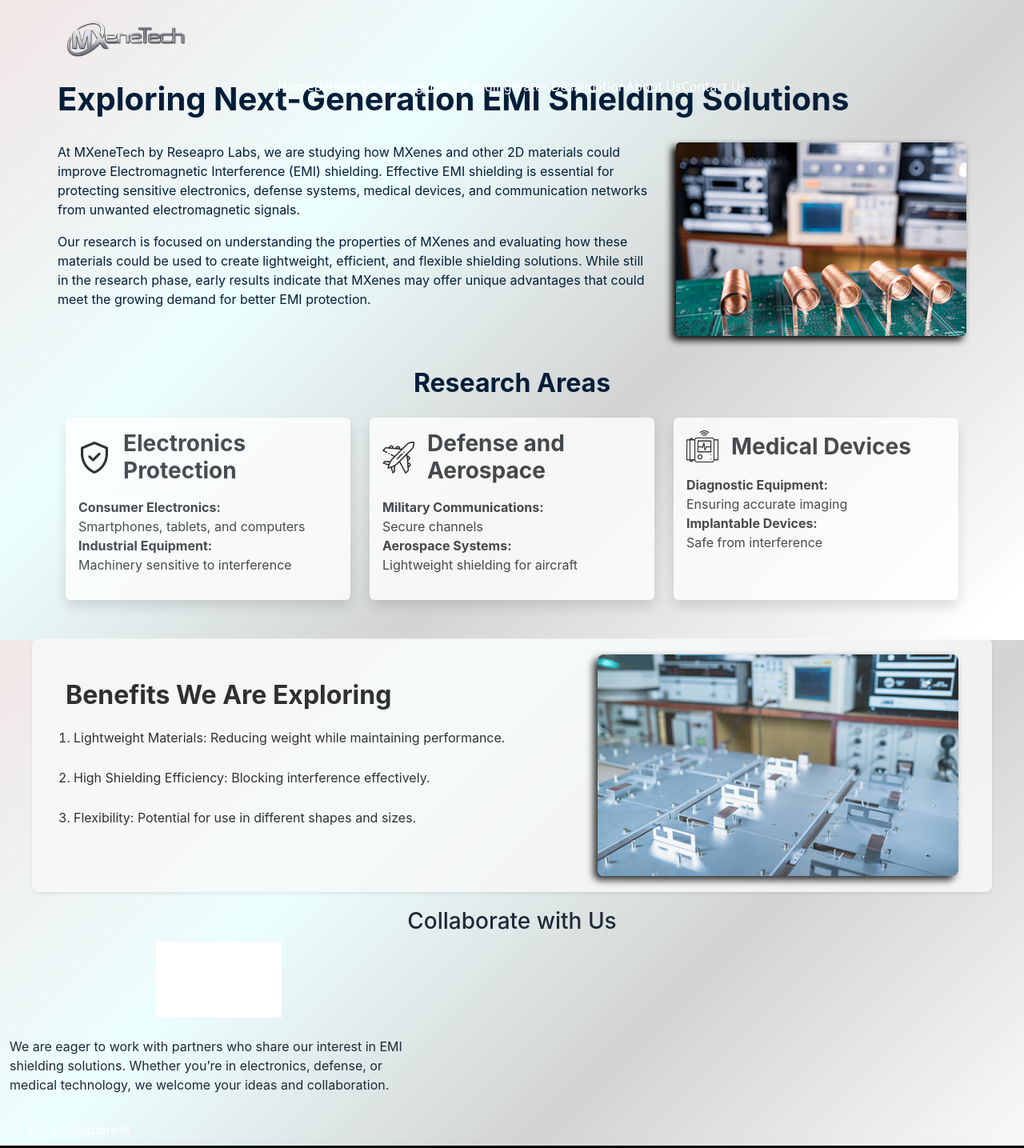
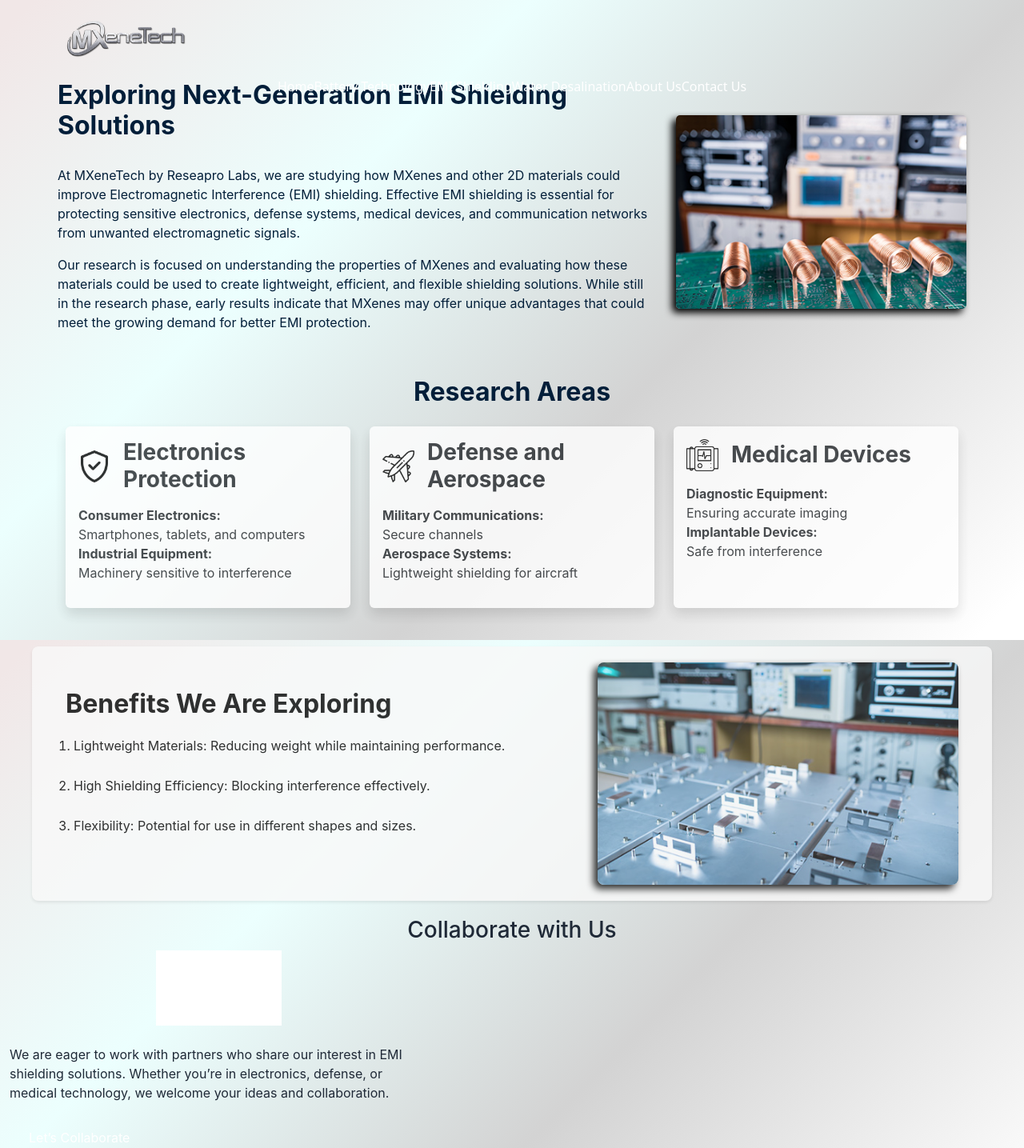
Before and after one commit to Biswao/mxene, a Next.js app: page /pages/EMIShielding in a window 1280 px wide. Shown: the top 1435 px of the page at 80% size. Built offline with nearby package versions, Linux system fonts and the light colour scheme; grey boxes are pictures that could not be loaded.

Commit message:
have updated the the why choose section position problem

```diff
--- a/src/app/pages/EMIShielding/page.js
+++ b/src/app/pages/EMIShielding/page.js
@@ -17,11 +17,17 @@ const EMIShieldingPage = () => {
       <div className="emi-page" style={{ paddingTop: "60px" }}>
         <section className="emi-introduction">
           <div className="container-fluid">
-            <h1 style={{ color: "#021E39", marginBottom: "30px",fontWeight:"bold"}}>
-              Exploring Next-Generation EMI Shielding Solutions
-            </h1>
             <div className="row">
               <div className="col-lg-8">
+                <h2
+                  style={{
+                    color: "#021E39",
+                    marginBottom: "30px",
+                    fontWeight: "bold",
+                  }}
+                >
+                  Exploring Next-Generation EMI Shielding Solutions
+                </h2>
                 <p style={{ color: "#021E39", fontSize: "1.0rem" }}>
                   At MXeneTech by Reseapro Labs, we are studying how MXenes and
                   other 2D materials could improve Electromagnetic Interference
@@ -40,11 +46,14 @@ const EMIShieldingPage = () => {
                 </p>
               </div>
 
-              <div className="col-lg-4">
+              <div className="col-lg-4" style={{display:"flex" , justifyContent:'center' , alignItems:'center'}}>
                 <img
                   src="/assets/Emi shielding.jpg"
                   alt=""
-                  style={{ borderRadius: "5px", boxShadow:'-5px 5px 10px black ' }}
+                  style={{
+                    borderRadius: "5px",
+                    boxShadow: "-5px 5px 10px black ",
+                  }}
                 />
               </div>
             </div>
@@ -53,12 +62,15 @@ const EMIShieldingPage = () => {
 
         <section className="mb-5">
           <div className="container">
-            <h2 className="text-center mb-4" style={{ color: "#021E39",}}>
+            <h2 className="text-center mb-4" style={{ color: "#021E39" }}>
               <strong>Research Areas</strong>
             </h2>
             <div className="row g-4">
               <div className="col-md-4">
-                <div className="card h-100 shadow border-0" style={{opacity:'0.8', boxShadow:'-5px 5px 10px black '}}>
+                <div
+                  className="card h-100 shadow border-0"
+                  style={{ opacity: "0.8", boxShadow: "-5px 5px 10px black " }}
+                >
                   <div className="card-body">
                     <div className="d-flex align-items-center mb-3">
                       <img
@@ -67,23 +79,29 @@ const EMIShieldingPage = () => {
                         className="me-3"
                         style={{ width: "40px", height: "40px" }}
                       />
-                      <h3 className="card-title m-0"> <strong>Electronics Protection </strong></h3>
+                      <h3 className="card-title m-0">
+                        {" "}
+                        <strong>Electronics Protection </strong>
+                      </h3>
                     </div>
                     <ul className="list-unstyled">
                       <li>
-                        <strong>Consumer Electronics:</strong><br/> Smartphones,
-                        tablets, and computers
+                        <strong>Consumer Electronics:</strong>
+                        <br /> Smartphones, tablets, and computers
                       </li>
                       <li>
-                        <strong>Industrial Equipment:</strong><br/> Machinery
-                        sensitive to interference
+                        <strong>Industrial Equipment:</strong>
+                        <br /> Machinery sensitive to interference
                       </li>
                     </ul>
                   </div>
                 </div>
               </div>
               <div className="col-md-4">
-                <div className="card h-100 shadow border-0" style={{opacity:'0.8', boxShadow:'-5px 5px 10px black '}}>
+                <div
+                  className="card h-100 shadow border-0"
+                  style={{ opacity: "0.8", boxShadow: "-5px 5px 10px black " }}
+                >
                   <div className="card-body">
                     <div className="d-flex align-items-center mb-3">
                       <img
@@ -92,23 +110,29 @@ const EMIShieldingPage = () => {
                         className="me-3"
                         style={{ width: "40px", height: "40px" }}
                       />
-                      <h3 className="card-title m-0"> <strong>Defense and Aerospace </strong></h3>
+                      <h3 className="card-title m-0">
+                        {" "}
+                        <strong>Defense and Aerospace </strong>
+                      </h3>
                     </div>
                     <ul className="list-unstyled">
                       <li>
-                        <strong>Military Communications:</strong><br/> Secure
-                        channels
+                        <strong>Military Communications:</strong>
+                        <br /> Secure channels
                       </li>
                       <li>
-                        <strong>Aerospace Systems:</strong><br/> Lightweight
-                        shielding for aircraft
+                        <strong>Aerospace Systems:</strong>
+                        <br /> Lightweight shielding for aircraft
                       </li>
                     </ul>
                   </div>
                 </div>
               </div>
               <div className="col-md-4">
-                <div className="card h-100 shadow border-0" style={{opacity:'0.8', boxShadow:'-5px 5px 10px black '}}>
+                <div
+                  className="card h-100 shadow border-0"
+                  style={{ opacity: "0.8", boxShadow: "-5px 5px 10px black " }}
+                >
                   <div className="card-body">
                     <div className="d-flex align-items-center mb-3">
                       <img
@@ -117,16 +141,19 @@ const EMIShieldingPage = () => {
                         className="me-3"
                         style={{ width: "40px", height: "40px" }}
                       />
-                      <h3 className="card-title m-0"> <strong>Medical Devices </strong></h3>
+                      <h3 className="card-title m-0">
+                        {" "}
+                        <strong>Medical Devices </strong>
+                      </h3>
                     </div>
                     <ul className="list-unstyled">
                       <li>
-                        <strong>Diagnostic Equipment:</strong><br/> Ensuring accurate
-                        imaging
+                        <strong>Diagnostic Equipment:</strong>
+                        <br /> Ensuring accurate imaging
                       </li>
                       <li>
-                        <strong>Implantable Devices:</strong><br/> Safe from
-                        interference
+                        <strong>Implantable Devices:</strong>
+                        <br /> Safe from interference
                       </li>
                     </ul>
                   </div>
@@ -136,12 +163,23 @@ const EMIShieldingPage = () => {
           </div>
         </section>
 
-        <section className="emi-benefits" style={{opacity:'0.8'}}>
+        <section className="emi-benefits" style={{ opacity: "0.8" }}>
           <div className="container">
-            <div className="row" style={{display:'flex',alignItems:'center'}}>
+            <div
+              className="row"
+              style={{ display: "flex", alignItems: "center" }}
+            >
               <div className="col-lg-7">
-                <h2><strong>Benefits We Are Exploring</strong></h2>
-                <ul style={{lineHeight:'50px' , listStyleType:'auto' , paddingLeft:'10px'}}>
+                <h2>
+                  <strong>Benefits We Are Exploring</strong>
+                </h2>
+                <ul
+                  style={{
+                    lineHeight: "50px",
+                    listStyleType: "auto",
+                    paddingLeft: "10px",
+                  }}
+                >
                   <li>
                     Lightweight Materials: Reducing weight while maintaining
                     performance.
@@ -158,7 +196,14 @@ const EMIShieldingPage = () => {
               </div>
 
               <div className="col-lg-5">
-                <img src="/assets/Effective.jpg" alt="#" style={{borderRadius:'8px',boxShadow:'-5px 5px 10px black '}} />
+                <img
+                  src="/assets/Effective.jpg"
+                  alt="#"
+                  style={{
+                    borderRadius: "8px",
+                    boxShadow: "-5px 5px 10px black ",
+                  }}
+                />
               </div>
             </div>
           </div>
```
Also changed, not shown: src/app/components/WhyChooseUsSection/WhyChooseUsSection.js (+51 -21 lines), src/app/pages/BatteryTechnology/page.js (+6 -4 lines).
